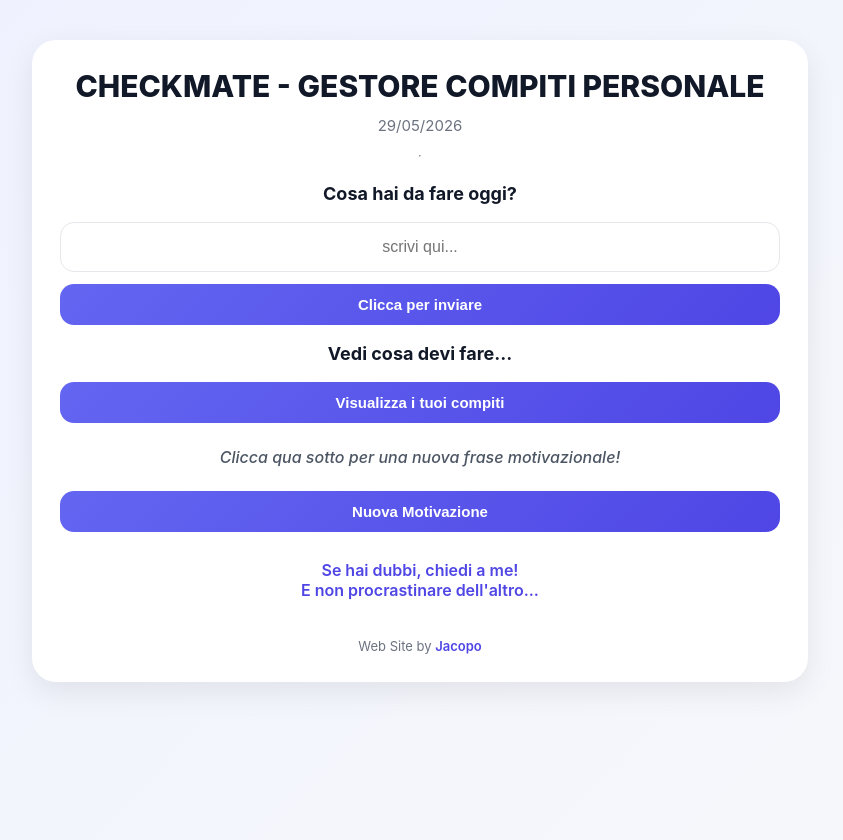
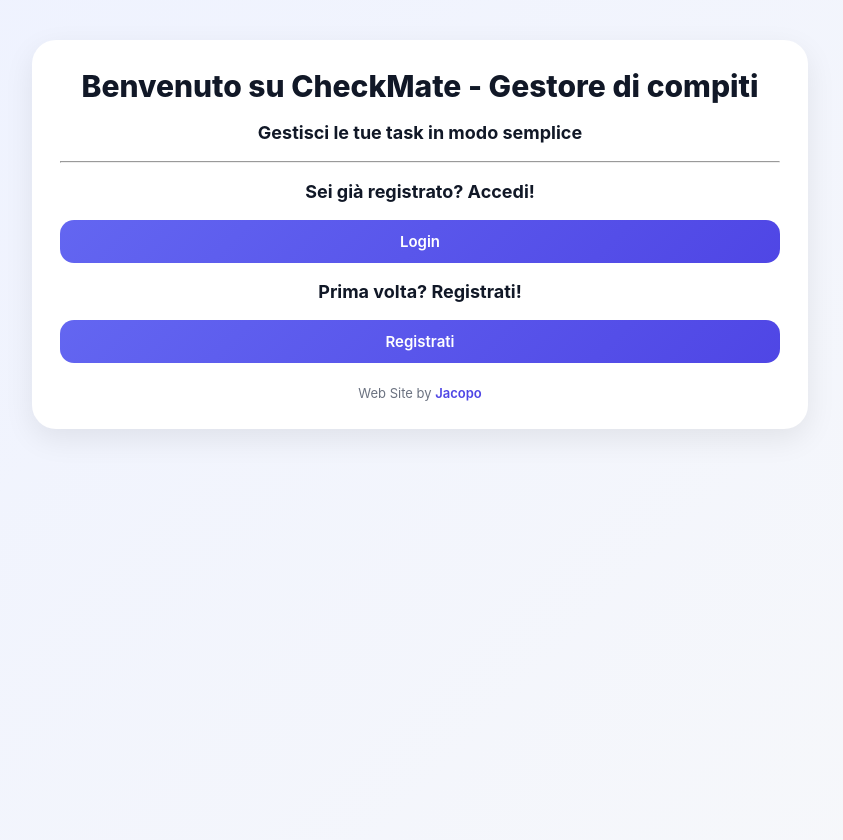
Before and after one commit to jacopo-nesti/checkmate, a Flask app: page / in a window 1280 px wide. Shown: the top 840 px of the page, without its empty margins (220-1063 px from the left). Run offline with Flask 3, Linux system fonts and the light colour scheme.

Commit message:
add user auth and task crud

```diff
--- a/app.py
+++ b/app.py
@@ -1,13 +1,30 @@
-from flask import Flask, request, render_template
+from flask import Flask, request, jsonify, render_template, redirect
 import sqlite3
 import os
+from models.user import User
+from flask_login import LoginManager, login_user, logout_user, login_required, current_user
+from werkzeug.security import generate_password_hash, check_password_hash
 
 app = Flask(__name__)
+app.secret_key = os.environ.get("SECRET_KEY", "dev-only-change-me")
+
+login_manager = LoginManager()  # gestisce login/logout/sessioni
+login_manager.init_app(app)  # collego a Flask app
+login_manager.login_view = "login"  # se non loggato è dove ti manda
+
+
+# Se chiami un'API senza essere loggato → JSON 401 (non redirect HTML)
+@login_manager.unauthorized_handler
+def unauthorized():
+    if request.path.startswith("/api/"):
+        return jsonify({"error": "Autenticazione richiesta"}), 401
+    return redirect("/login")
 
 # Crea il percorso relativo alla cartella del progetto
 BASE_DIR = os.path.dirname(os.path.abspath(__file__))
 DB_DIR = os.path.join(BASE_DIR, "database")
 db_path = os.path.join(DB_DIR, "tasks.db")
+
 
 def init_db():
     # Crea la cartella database se non esiste
@@ -17,11 +34,21 @@ def init_db():
     cursor = conn.cursor()
 
     cursor.execute("""
+    CREATE TABLE IF NOT EXISTS users (
+        id INTEGER PRIMARY KEY AUTOINCREMENT,
+        username TEXT UNIQUE NOT NULL,
+        password_hash TEXT NOT NULL
+    )
+    """)
+
+    cursor.execute("""
     CREATE TABLE IF NOT EXISTS tasks (
         id INTEGER PRIMARY KEY AUTOINCREMENT,
         title TEXT NOT NULL,
         completed INTEGER DEFAULT 0,
-        created_at TIMESTAMP DEFAULT CURRENT_TIMESTAMP
+        created_at TIMESTAMP DEFAULT CURRENT_TIMESTAMP,
+        user_id INTEGER NOT NULL,
+        FOREIGN KEY(user_id) REFERENCES users(id)
     )
     """)
 
@@ -31,75 +58,222 @@ def init_db():
 # Crea cartella e tabella anche con "flask run" (non solo python app.py)
 init_db()
 
-# HOME
+# ROUTE
 @app.route("/")
 def landing():
+    return render_template("first.html")
+
+@app.route("/index")
+@login_required
+def home_page():
     return render_template("index.html")
 
 @app.route("/tasks")
+@login_required
 def tasks_page():
     return render_template("tasks.html")
 
+@app.route("/login")
+def login_page():
+    return render_template("login.html")
+
+@app.route("/register")
+def register_page():
+    return render_template("register.html")
+
+@app.route("/logout")
+@login_required
+def logout_page():
+    logout_user()
+    return redirect("/")
+
+# FUNZIONE LOGIN: quando hai un utente loggato, per ritrovarlo nel DB usa questa funzione
+@login_manager.user_loader
+def load_user(user_id):
+    conn = sqlite3.connect(db_path)
+    cursor = conn.cursor()
+
+    cursor.execute("SELECT * FROM users WHERE id = ?", (user_id,))
+    row = cursor.fetchone()
+    conn.close()
+
+    if row:
+        return User(row[0], row[1], row[2])
+
+    return None
+
+
+# REGISTER
+@app.route("/api/register", methods=["POST"])
+def register():
+    data = request.get_json(silent=True) or {}  # ricevo dati dal frontend
+
+    username = (data.get("username") or "").strip()  # separazione input
+    password = data.get("password") or ""
+
+    if not username or not password:
+        return jsonify({"error": "Username e password obbligatori"}), 400
+
+    password_hash = generate_password_hash(password)  # non salvo le password ma le trasformo in hash
+
+    conn = sqlite3.connect(db_path)
+    cursor = conn.cursor()
+
+    try:
+        cursor.execute(
+            "INSERT INTO users (username, password_hash) VALUES (?, ?)",  # salvo nel DB
+            (username, password_hash),
+        )
+        conn.commit()
+    except sqlite3.IntegrityError:
+        conn.close()
+        return jsonify({"error": "username inserito già esistente. Prova con un altro!"}), 400
+
+    conn.close()
+
+    return jsonify({"message": "Utente registrato con successo!"})
+
+
+# LOGIN
+@app.route("/api/login", methods=["POST"])
+def login():
+    data = request.get_json(silent=True) or {}
+
+    username = (data.get("username") or "").strip()
+    password = data.get("password") or ""
+
+    if not username or not password:
+        return jsonify({"error": "Username e password obbligatori"}), 400
+
+    conn = sqlite3.connect(db_path)
+    cursor = conn.cursor()
+
+    cursor.execute("SELECT * FROM users WHERE username = ?", (username,))  # cerco utente
+    row = cursor.fetchone()
+    conn.close()
+
+    if not row:
+        return jsonify({"error": "Utente non trovato"}), 404
+
+    user = User(row[0], row[1], row[2])  # cerco oggetto User
+
+    if not check_password_hash(user.password_hash, password):  # controllo password
+        return jsonify({"error": "Password errata"}), 401
+
+    login_user(user)  # login sessione
+
+    return jsonify({"message": "Login effettuato con successo"})
+
+# LOGOUT
+@app.route("/api/logout", methods=["POST"])
+@login_required
+def logout():
+    logout_user()
+    return jsonify({"message": "Logout effettuato. A presto!"})
+
+# TEST UTENTE LOGGATO
+@app.route("/api/me", methods=["POST"])
+@login_required
+def me():
+    return jsonify({
+        "id": current_user.id,
+        "username": current_user.username,
+    })
+
 # CREATE TASKS
 @app.route("/api/tasks", methods=["POST"])
+@login_required
 def create_task():
-    data = request.get_json()
-    title = data["title"]
+    data = request.get_json(silent=True) or {}
+    title = (data.get("title") or "").strip()
+
+    if not title:
+        return jsonify({"error": "Titolo obbligatorio"}), 400
+
     conn = sqlite3.connect(db_path)
     cursor = conn.cursor()
+
     cursor.execute(
-        "INSERT INTO tasks (title, completed) VALUES (?,?)",
-        (title, 0)
+        "INSERT INTO tasks (title, completed, user_id) VALUES (?, ?, ?)",
+        (title, 0, current_user.id),
     )
+
     conn.commit()
     conn.close()
-    return {"message": "Task creato con successo!"}
+
+    return jsonify({"message": "Task creato con successo!"})
 
 # GET TASKS
 @app.route("/api/tasks", methods=["GET"])
+@login_required
 def get_tasks():
     conn = sqlite3.connect(db_path)
     cursor = conn.cursor()
-    cursor.execute("SELECT * FROM tasks")
+
+    cursor.execute(
+        "SELECT * FROM tasks WHERE user_id = ?",
+        (current_user.id,),
+    )
+
     rows = cursor.fetchall()
     conn.close()
+
     tasks = []
     for row in rows:
         tasks.append({
             "id": row[0],
             "title": row[1],
             "completed": row[2],
-            "created_at": row[3]
+            "created_at": row[3],
+            "user_id": row[4],
         })
-    return {"tasks": tasks}
+
+    return jsonify({"tasks": tasks})
 
 # UPDATE TASKS
 @app.route("/api/tasks/<int:id>", methods=["PUT"])
+@login_required
 def update_task(id):
-    data = request.get_json()
-    title = data.get("title")
+    data = request.get_json(silent=True) or {}
+    title = (data.get("title") or "").strip()
+
+    if not title:
+        return jsonify({"error": "Titolo obbligatorio"}), 400
+
     conn = sqlite3.connect(db_path)
     cursor = conn.cursor()
+
     cursor.execute(
-        "UPDATE tasks SET title = ? WHERE id = ?",
-        (data["title"], id)
+        "UPDATE tasks SET title = ? WHERE id = ? AND user_id = ?",
+        (title, id, current_user.id),
     )
+
     conn.commit()
     conn.close()
-    return {"message": "Task aggiornata con successo"}
+
+    return jsonify({"message": "Task aggiornata con successo"})
 
 # DELETE TASK
 @app.route("/api/tasks/<int:id>", methods=["DELETE"])
+@login_required
 def delete_task(id):
-    conn=sqlite3.connect(db_path)
+    conn = sqlite3.connect(db_path)
     cursor = conn.cursor()
+
     cursor.execute(
-        "DELETE FROM tasks WHERE id = ?",
-        (id,)
+        "DELETE FROM tasks WHERE id = ? AND user_id = ?",
+        (id, current_user.id),
     )
+
     conn.commit()
+
+    if cursor.rowcount == 0:
+        conn.close()
+        return jsonify({"error": "Task non trovata"}), 404
+
     conn.close()
-    return {"message": "Task eliminata con successo"}
+
+    return jsonify({"message": "Task eliminata con successo"})
 
 # START SERVER
 if __name__ == "__main__":
--- a/requirements.txt
+++ b/requirements.txt
@@ -1 +1,2 @@
 Flask==3.0.0
+flask-login==0.6.3
--- a/static/buttons.js
+++ b/static/buttons.js
@@ -1,17 +1,27 @@
 // QUI AGGIUNGO BOTTONE DELETE
 export function createDeleteButton(task, reloadTasks) {
-    const deleteButton = document.createElement("button");  // creo bottone delete
-    deleteButton.textContent = "Elimina";  // testo del bottone
+    const deleteButton = document.createElement("button"); // creo bottone delete
+    deleteButton.textContent = "Elimina"; // testo del bottone
     deleteButton.classList.add("delete-btn");
 
-    // quando clicco elimina parte la funzione deleteTask passando l'id specifico della task
+    // quando clicco elimina parte la richiesta DELETE passando l'id specifico della task
     deleteButton.onclick = async () => {
-        await fetch(`/api/tasks/${task.id}`, { method: "DELETE" });
-        reloadTasks();
+        const res = await fetch(`/api/tasks/${task.id}`, { method: "DELETE" }); // ${id} inserisco variabile nella stringa
+
+        if (!res.ok) {
+            if (res.status === 401) {
+                window.location.href = "/login";
+                return;
+            }
+            const err = await res.json().catch(() => ({}));
+            alert(err.error || "Errore eliminazione.");
+            return;
+        }
+
+        reloadTasks(); // ricarica lista DB aggiornata
     };
 
     return deleteButton;
-
 }
 
 // QUI AGGIUNGO BOTTONE EDIT TASKS
@@ -20,22 +30,31 @@ export function createEditButton(task, reloadTasks) {
     editButton.textContent = "Modifica";
     editButton.classList.add("edit-btn");
 
-    // quando clicco modifica parte la funzione editTask passando l'id specifico della task
+    // quando clicco modifica parte la richiesta PUT passando l'id specifico della task
     editButton.onclick = async () => {
-        const newText = prompt("Modifca la task:", task.title);
+        const newText = prompt("Modifica la task:", task.title);
         if (!newText || newText.trim() === "") return;
 
-        await fetch(`/api/tasks/${task.id}`, {
+        const res = await fetch(`/api/tasks/${task.id}`, { // ${id} inserisco variabile nella stringa
             method: "PUT",
             headers: { "Content-Type": "application/json" },
-            body: JSON.stringify({ title: newText })
+            body: JSON.stringify({ title: newText.trim() }),
         });
 
-        reloadTasks();
+        if (!res.ok) {
+            if (res.status === 401) {
+                window.location.href = "/login";
+                return;
+            }
+            const err = await res.json().catch(() => ({}));
+            alert(err.error || "Errore modifica.");
+            return;
+        }
+
+        reloadTasks(); // ricarica lista DB aggiornata
     };
 
     return editButton;
-
 }
 
 // BOTTONE PRIORITY E MENU A TENDINA
@@ -53,7 +72,7 @@ export function createPriorityButton(task) {
     const priorities = [
         "Importante",
         "Da fare",
-        "Chill bro...hai tutto il tempo"
+        "Chill bro...hai tutto il tempo",
     ];
 
     priorities.forEach(p => {
--- a/static/script.js
+++ b/static/script.js
@@ -1,7 +1,9 @@
 // DATA DI OGGI
 
-document.querySelector(".data").textContent =
-  new Date().toLocaleDateString("it-IT");
+const dataEl = document.querySelector(".data");
+if (dataEl) {
+  dataEl.textContent = new Date().toLocaleDateString("it-IT");
+}
 
 
 // AFORISMA CASUALE
--- a/static/style.css
+++ b/static/style.css
@@ -268,3 +268,39 @@ body {
 .hidden {
     display: none;
 }
+
+/* AUTH (login / register) */
+.auth-form {
+    display: flex;
+    flex-direction: column;
+    gap: 12px;
+    margin: 0;
+}
+
+.auth-form .form-input {
+    width: 100%;
+    box-sizing: border-box;
+}
+
+.auth-form .button {
+    width: 100%;
+}
+
+/* link stile bottone (first.html usa <a class="button">) */
+a.button {
+    display: block;
+    text-decoration: none;
+    text-align: center;
+}
+
+/* indietro / azione secondaria */
+.button-secondary {
+    background: white;
+    color: #4f46e5;
+    border: 2px solid #6366f1;
+}
+
+.button-secondary:hover {
+    background: #eef2ff;
+    box-shadow: 0 8px 18px rgba(99, 102, 241, 0.15);
+}
--- a/static/tasks.js
+++ b/static/tasks.js
@@ -6,25 +6,33 @@ window.onload = loadTasks;
 // LOAD TASKS
 async function loadTasks() {
     const taskList = document.getElementById("taskList");
+
     if (!taskList) return;
 
     const response = await fetch("/api/tasks"); // richiesta GET al backend
-    const data = await response.json();  // converte risposta in JSON
-    taskList.innerHTML = "";  // Pulisce la lista prima di ridisegnarla (evito duplicati)
 
-    // Ciclo sulle task ricevute dal backend
+    if (!response.ok) {
+        if (response.status === 401) {
+            window.location.href = "/login";
+            return;
+        }
+        alert("Errore nel caricamento dei compiti.");
+        return;
+    }
+
+    const data = await response.json(); // converte risposta in JSON
+    taskList.innerHTML = ""; // pulisce la lista prima di ridisegnarla (evito duplicati)
+
+    // ciclo sulle task ricevute dal backend
     data.tasks.forEach(task => {
-        const li = document.createElement("li");  // crea elemento <li>
-        li.textContent = task.title;  // testo task
-
-        // Container bottoni
+        const li = document.createElement("li"); // crea elemento <li>
+        li.textContent = task.title; // testo task
+        // container bottoni
         const actions = document.createElement("div");
         actions.classList.add("actions");
-
         actions.appendChild(createPriorityButton(task));
         actions.appendChild(createEditButton(task, loadTasks));
         actions.appendChild(createDeleteButton(task, loadTasks));
-
         li.appendChild(actions);
         taskList.appendChild(li);
     });
@@ -32,52 +40,56 @@ async function loadTasks() {
 
 // CREATE TASK
 async function addTask() {
-
     // prende input HTML
     const input = document.getElementById("taskInput");
-
     // prende testo scritto
     const title = input.value.trim();
-
     if (!title) {
         alert("Inserisci un titolo per il tuo compito!");
         return;
     }
 
+    try {
         // manda richiesta POST al backend
         const res = await fetch("/api/tasks", {
             method: "POST",
             headers: {
-            "Content-Type": "application/json"
+                "Content-Type": "application/json",
             },
+
             body: JSON.stringify({
-            title: title
-        })
+                title: title,
+            }),
         });
 
         if (!res.ok) {
-        let details = "";
-        try {
-            details = await res.text();
-        } catch {
-            // ignore
+            if (res.status === 401) {
+                window.location.href = "/login";
+                return;
             }
-        throw new Error(`Errore creazione task (${res.status}). ${details}`);
+
+            const err = await res.json().catch(() => ({}));
+            alert(err.error || "Errore creazione task.");
+            return;
         }
 
         input.value = "";
         showTaskFeedback("Task aggiunta con successo!");
-
         const taskList = document.getElementById("taskList");
         if (taskList) await loadTasks();
+    } catch {
+        alert("Errore di rete. Riprova.");
+    }
 }
 
 function showTaskFeedback(message) {
     const el = document.getElementById("taskFeedback");
+
     if (!el) {
         alert(message);
         return;
     }
+
     el.textContent = message;
     el.hidden = false;
     clearTimeout(el._hideTimer);
@@ -87,31 +99,6 @@ function showTaskFeedback(message) {
     }, 4000);
 }
 
-// `tasks.js` è caricato come <script type="module">: per usarla da onclick=""
-// dobbiamo esporla sul global `window`.
+// se `tasks.js` è caricato come module, l'HTML non vede le funzioni
+// chiamate via onclick="...". esponiamo quella usata dalla pagina.
 window.addTask = addTask;
-
-// DELETE TASK
-async function deleteTasks(id) {
-
-    // richiesta DELETE al backend (es. DELETE /api/tasks/3)
-    await fetch(`/api/tasks/${id}`, {  // ${id} vado a inserire una variabile dentro una stringa
-        method: "DELETE"
-    });
-
-    loadTasks();  // ricarica lista DB aggiornata
-}
-
-// MODIFICA TASK
-async function updateTask(id, newTitle) {
-
-    await fetch(`/api/tasks/${id}`, {  // ${id} vado a inserire una variabile dentro una stringa
-        method: "PUT",
-        headers: {
-            "Content-Type": "application/json"
-        },
-        body: JSON.stringify({ title: newTitle })
-    });
-
-    loadTasks();
-}
--- /dev/null
+++ b/templates/first.html
@@ -0,0 +1,34 @@
+<!DOCTYPE html>
+<html lang="it">
+<head>
+    <meta charset="UTF-8">
+    <meta name="viewport" content="width=device-width, initial-scale=1.0">
+    <link rel="stylesheet" href="{{ url_for('static', filename='style.css') }}">
+    <script src="{{ url_for('static', filename='script.js') }}" type="module"></script>
+    <title>CheckMate</title>
+</head>
+<body class="body">
+    <div class="container">
+
+        <h1 class="title">Benvenuto su CheckMate - Gestore di compiti</h1>
+
+        <p class="text">Gestisci le tue task in modo semplice</p>
+
+        <hr class="title">
+
+        <p class="text">Sei già registrato? Accedi!</p>
+        <a class="button" href="/login">Login</a>
+
+        <p class="text">Prima volta? Registrati!</p>
+        <a class="button" href="/register">Registrati</a>
+
+        <footer class="site-credit">
+            Web Site by
+            <a class="site-link" href="https://github.com/jacopo-nesti">
+                Jacopo
+            </a>
+        </footer>
+
+    </div>
+</body>
+</html>
--- a/templates/index.html
+++ b/templates/index.html
@@ -1,34 +1,25 @@
 <!DOCTYPE html>
-<html>
+<html lang="it">
 
 <head>
-    <title>CheckMate - Gestore compiti</title>
-
+    <title>CheckMate</title>
+    <meta charset="UTF-8">
+    <meta name="viewport" content="width=device-width, initial-scale=1.0">
     <link rel="stylesheet" href="{{ url_for('static', filename='style.css') }}">
-
     <script src="{{ url_for('static', filename='script.js') }}" type="module"></script>
     <script src="{{ url_for('static', filename='tasks.js') }}" type="module"></script>
-    <script src="{{ url_for('static', filename='buttons.js') }}" type="module"></script>
-
 </head>
 
 <body class="body">
-
     <div class="container">
 
-        <h1 class="title">
-            CHECKMATE - GESTORE COMPITI PERSONALE
-        </h1>
+        <h1 class="title">Benvenuto {{ current_user.username }}</h1>
 
-        <!-- DATA DI OGGI -->
         <p class="data"></p>
 
         <hr>
 
-        <!-- ADD TASK -->
-        <p class="text">
-            Cosa hai da fare oggi?
-        </p>
+        <p class="text">Cosa hai da fare oggi?</p>
 
         <form class="task-form">
             <input
@@ -39,31 +30,29 @@
             >
         </form>
 
-        <button class="button" onclick="addTask()">
+        <button class="button" type="button" onclick="addTask()">
             Clicca per inviare
         </button>
 
         <p id="taskFeedback" class="task-feedback" hidden aria-live="polite"></p>
 
-        <!-- CONTENUTO SHOW TASK -->
-        <p class="text">
-            Vedi cosa devi fare...
-        </p>
+        <p class="text">Vedi cosa devi fare...</p>
 
-        <button class="button" onclick="window.location.href='/tasks'">
+        <button class="button" type="button" onclick="window.location.href='/tasks'">
             Visualizza i tuoi compiti
         </button>
 
-        <!-- AFORISMA CASUALE -->
         <p class="aforisma">
             Clicca qua sotto per una nuova frase motivazionale!
         </p>
 
-        <button class="button" onclick="nuovoAforisma()">
+        <button class="button" type="button" onclick="nuovoAforisma()">
             Nuova Motivazione
         </button>
 
-        <!-- LINK -->
+        <p class="text">Già ci abbandoni?</p>
+        <a class="button" href="/logout">Logout</a>
+
         <p class="link">
             <a class="link-chatgpt" href="https://chatgpt.com/">
                 Se hai dubbi, chiedi a me!<br>
@@ -71,7 +60,6 @@
             </a>
         </p>
 
-        <!-- WEB SITE BY -->
         <footer class="site-credit">
             Web Site by
             <a class="site-link" href="https://github.com/jacopo-nesti">
@@ -80,7 +68,6 @@
         </footer>
 
     </div>
-
 </body>
 
 </html>
--- a/templates/tasks.html
+++ b/templates/tasks.html
@@ -13,6 +13,8 @@
     <script src="{{ url_for('static', filename='script.js') }}" defer></script>
 
     <script type="module" src="{{ url_for('static', filename='tasks.js') }}"></script>
+</head>
+
 <body class="background">
 
     <main class="container">
```
Also changed, not shown: models/user.py (added, +12 -0 lines), static/login.js (added, +44 -0 lines), static/register.js (added, +38 -0 lines), templates/login.html (added, +58 -0 lines), templates/register.html (added, +58 -0 lines), README.md. Lines whose indentation alone changed are shown as unchanged.
